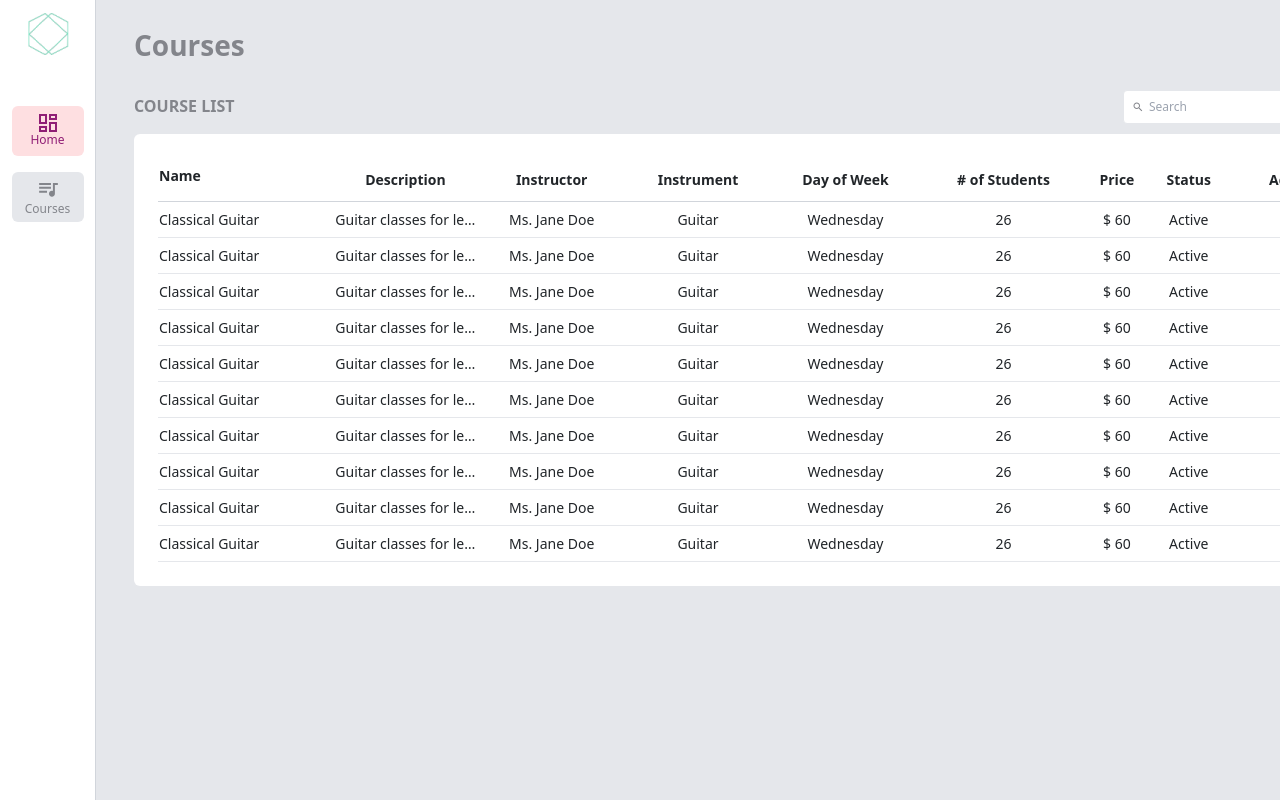
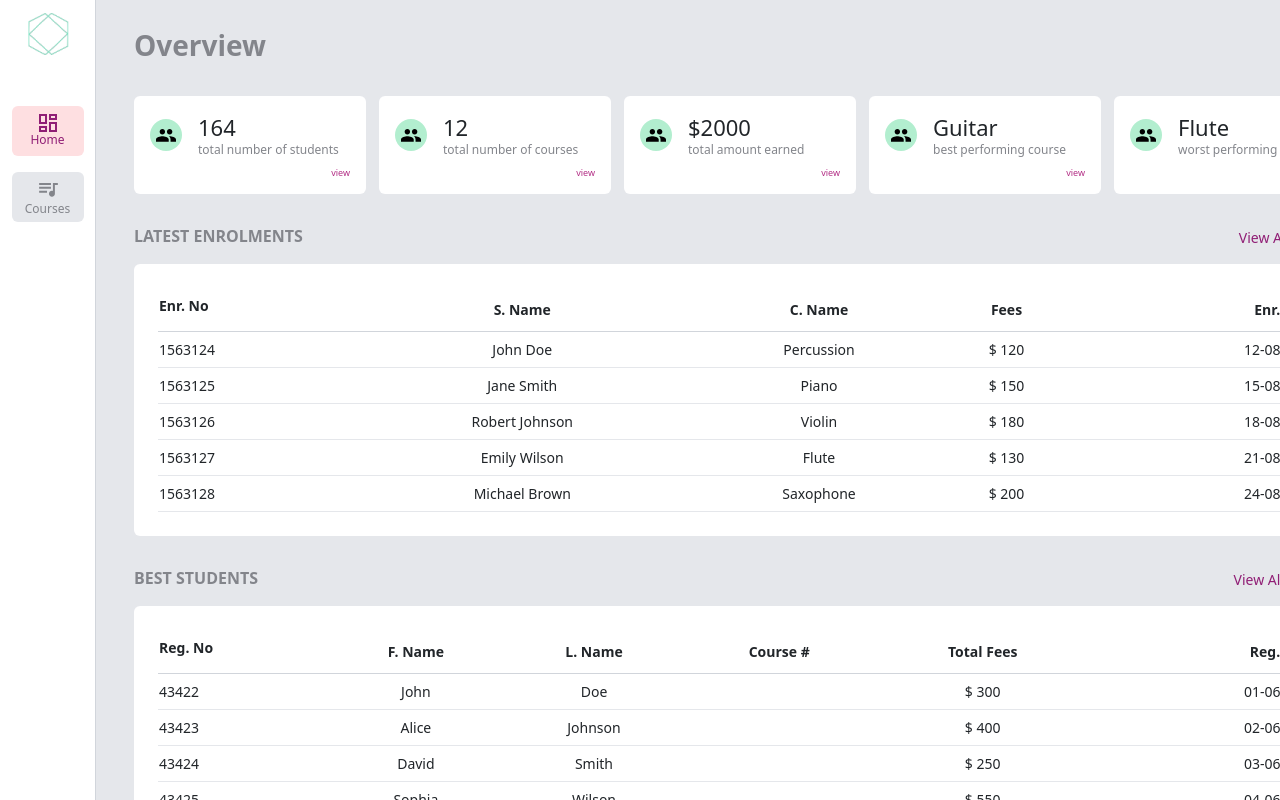
Before and after one commit to VivekGhalout/Octalogic, a React (Vite) app in the folder octalogic-app/: page / in a window 1280 px wide. Shown: the top 800 px of the page. Built offline with nearby package versions, Linux system fonts and the light colour scheme.

Commit message:
Page Togel Implimented

```diff
--- a/octalogic-app/db.json
+++ b/octalogic-app/db.json
@@ -1,185 +1,185 @@
 {
-    "Latest_enrolments" : [
+    "Latest_enrolments": [
         {
-            "enr_no" : 1563124,
-            "student_name" : "John Doe",
-            "course_name" : "Percussion",
-            "fee" : 120,
-            "enr_date" : "12-08-2023"
+            "enr_no": 1563124,
+            "student_name": "John Doe",
+            "course_name": "Percussion",
+            "fee": 120,
+            "enr_date": "12-08-2023"
         },
         {
-            "enr_no" : 1563124,
-            "student_name" : "John Doe",
-            "course_name" : "Percussion",
-            "fee" : 120,
-            "enr_date" : "12-08-2023"
+            "enr_no": 1563125,
+            "student_name": "Jane Smith",
+            "course_name": "Piano",
+            "fee": 150,
+            "enr_date": "15-08-2023"
         },
         {
-            "enr_no" : 1563124,
-            "student_name" : "John Doe",
-            "course_name" : "Percussion",
-            "fee" : 120,
-            "enr_date" : "12-08-2023"
+            "enr_no": 1563126,
+            "student_name": "Robert Johnson",
+            "course_name": "Violin",
+            "fee": 180,
+            "enr_date": "18-08-2023"
         },
         {
-            "enr_no" : 1563124,
-            "student_name" : "John Doe",
-            "course_name" : "Percussion",
-            "fee" : 120,
-            "enr_date" : "12-08-2023"
+            "enr_no": 1563127,
+            "student_name": "Emily Wilson",
+            "course_name": "Flute",
+            "fee": 130,
+            "enr_date": "21-08-2023"
         },
         {
-            "enr_no" : 1563124,
-            "student_name" : "John Doe",
-            "course_name" : "Percussion",
-            "fee" : 120,
-            "enr_date" : "12-08-2023"
+            "enr_no": 1563128,
+            "student_name": "Michael Brown",
+            "course_name": "Saxophone",
+            "fee": 200,
+            "enr_date": "24-08-2023"
         }
     ],
 
-    "Best_students" : [
+    "Best_students": [
         {
-            "reg_no" : 43422,
-            "first_name" : "John",
-            "last_name" : "Doe",
-            "counses" : 3,
-            "total_fee" : 300,
-            "reg_date" : "01-06-2023"
+            "reg_no": 43422,
+            "first_name": "John",
+            "last_name": "Doe",
+            "courses": 3,
+            "total_fee": 300,
+            "reg_date": "01-06-2023"
         },
         {
-            "reg_no" : 43422,
-            "first_name" : "John",
-            "last_name" : "Doe",
-            "counses" : 3,
-            "total_fee" : 300,
-            "reg_date" : "01-06-2023"
+            "reg_no": 43423,
+            "first_name": "Alice",
+            "last_name": "Johnson",
+            "courses": 4,
+            "total_fee": 400,
+            "reg_date": "02-06-2023"
         },
         {
-            "reg_no" : 43422,
-            "first_name" : "John",
-            "last_name" : "Doe",
-            "counses" : 3,
-            "total_fee" : 300,
-            "reg_date" : "01-06-2023"
+            "reg_no": 43424,
+            "first_name": "David",
+            "last_name": "Smith",
+            "courses": 2,
+            "total_fee": 250,
+            "reg_date": "03-06-2023"
         },
         {
-            "reg_no" : 43422,
-            "first_name" : "John",
-            "last_name" : "Doe",
-            "counses" : 3,
-            "total_fee" : 300,
-            "reg_date" : "01-06-2023"
+            "reg_no": 43425,
+            "first_name": "Sophia",
+            "last_name": "Wilson",
+            "courses": 5,
+            "total_fee": 550,
+            "reg_date": "04-06-2023"
         },
         {
-            "reg_no" : 43422,
-            "first_name" : "John",
-            "last_name" : "Doe",
-            "counses" : 3,
-            "total_fee" : 300,
-            "reg_date" : "01-06-2023"
+            "reg_no": 43426,
+            "first_name": "Oliver",
+            "last_name": "Brown",
+            "courses": 1,
+            "total_fee": 100,
+            "reg_date": "05-06-2023"
         }
     ],
 
-    "Course_list" : [
+    "Course_list": [
         {
-            "course_name" : "Classical Guitar",
-            "description" : "Guitar classes for learning guitar",
-            "instructor" : "Ms. Jane Doe",
-            "instrument" : "Guitar",
-            "day_of_week" : "Wednesday",
-            "total_students" : 26,
-            "price" : 60,
-            "status" : "Active"
+            "course_name": "Classical Guitar",
+            "description": "Guitar classes for learning classical guitar",
+            "instructor": "Mr. John Smith",
+            "instrument": "Guitar",
+            "day_of_week": "Monday",
+            "total_students": 30,
+            "price": 75,
+            "status": "Active"
         },
         {
-            "course_name" : "Classical Guitar",
-            "description" : "Guitar classes for learning guitar",
-            "instructor" : "Ms. Jane Doe",
-            "instrument" : "Guitar",
-            "day_of_week" : "Wednesday",
-            "total_students" : 26,
-            "price" : 60,
-            "status" : "Active"
+            "course_name": "Piano",
+            "description": "Piano lessons for beginners",
+            "instructor": "Ms. Alice Johnson",
+            "instrument": "Piano",
+            "day_of_week": "Tuesday",
+            "total_students": 28,
+            "price": 80,
+            "status": "Active"
         },
         {
-            "course_name" : "Classical Guitar",
-            "description" : "Guitar classes for learning guitar",
-            "instructor" : "Ms. Jane Doe",
-            "instrument" : "Guitar",
-            "day_of_week" : "Wednesday",
-            "total_students" : 26,
-            "price" : 60,
-            "status" : "Active"
+            "course_name": "Violin",
+            "description": "Violin classes for all skill levels",
+            "instructor": "Mr. Robert Davis",
+            "instrument": "Violin",
+            "day_of_week": "Wednesday",
+            "total_students": 35,
+            "price": 90,
+            "status": "Active"
         },
         {
-            "course_name" : "Classical Guitar",
-            "description" : "Guitar classes for learning guitar",
-            "instructor" : "Ms. Jane Doe",
-            "instrument" : "Guitar",
-            "day_of_week" : "Wednesday",
-            "total_students" : 26,
-            "price" : 60,
-            "status" : "Active"
+            "course_name": "Flute",
+            "description": "Flute lessons for intermediate players",
+            "instructor": "Ms. Emily Wilson",
+            "instrument": "Flute",
+            "day_of_week": "Thursday",
+            "total_students": 25,
+            "price": 70,
+            "status": "Active"
         },
         {
-            "course_name" : "Classical Guitar",
-            "description" : "Guitar classes for learning guitar",
-            "instructor" : "Ms. Jane Doe",
-            "instrument" : "Guitar",
-            "day_of_week" : "Wednesday",
-            "total_students" : 26,
-            "price" : 60,
-            "status" : "Active"
+            "course_name": "Saxophone",
+            "description": "Saxophone classes for advanced students",
+            "instructor": "Mr. Michael Brown",
+            "instrument": "Saxophone",
+            "day_of_week": "Friday",
+            "total_students": 32,
+            "price": 110,
+            "status": "Closed"
         },
         {
-            "course_name" : "Classical Guitar",
-            "description" : "Guitar classes for learning guitar",
-            "instructor" : "Ms. Jane Doe",
-            "instrument" : "Guitar",
-            "day_of_week" : "Wednesday",
-            "total_students" : 26,
-            "price" : 60,
-            "status" : "Active"
+            "course_name": "Bass Guitar",
+            "description": "Bass guitar classes for beginners",
+            "instructor": "Ms. Sarah Johnson",
+            "instrument": "Bass Guitar",
+            "day_of_week": "Saturday",
+            "total_students": 20,
+            "price": 70,
+            "status": "Closed"
         },
         {
-            "course_name" : "Classical Guitar",
-            "description" : "Guitar classes for learning guitar",
-            "instructor" : "Ms. Jane Doe",
-            "instrument" : "Guitar",
-            "day_of_week" : "Wednesday",
-            "total_students" : 26,
-            "price" : 60,
-            "status" : "Active"
+            "course_name": "Drums",
+            "description": "Drumming lessons for all ages",
+            "instructor": "Mr. William Smith",
+            "instrument": "Drums",
+            "day_of_week": "Sunday",
+            "total_students": 22,
+            "price": 80,
+            "status": "Closed"
         },
         {
-            "course_name" : "Classical Guitar",
-            "description" : "Guitar classes for learning guitar",
-            "instructor" : "Ms. Jane Doe",
-            "instrument" : "Guitar",
-            "day_of_week" : "Wednesday",
-            "total_students" : 26,
-            "price" : 60,
-            "status" : "Active"
+            "course_name": "Trumpet",
+            "description": "Trumpet classes for intermediate players",
+            "instructor": "Ms. Laura Wilson",
+            "instrument": "Trumpet",
+            "day_of_week": "Monday",
+            "total_students": 18,
+            "price": 85,
+            "status": "Archived"
         },
         {
-            "course_name" : "Classical Guitar",
-            "description" : "Guitar classes for learning guitar",
-            "instructor" : "Ms. Jane Doe",
-            "instrument" : "Guitar",
-            "day_of_week" : "Wednesday",
-            "total_students" : 26,
-            "price" : 60,
-            "status" : "Active"
+            "course_name": "Clarinet",
+            "description": "Clarinet lessons for advanced students",
+            "instructor": "Mr. Daniel Brown",
+            "instrument": "Clarinet",
+            "day_of_week": "Tuesday",
+            "total_students": 25,
+            "price": 95,
+            "status": "Archived"
         },
         {
-            "course_name" : "Classical Guitar",
-            "description" : "Guitar classes for learning guitar",
-            "instructor" : "Ms. Jane Doe",
-            "instrument" : "Guitar",
-            "day_of_week" : "Wednesday",
-            "total_students" : 26,
-            "price" : 60,
-            "status" : "Active"
+            "course_name": "Harp",
+            "description": "Harp classes for all skill levels",
+            "instructor": "Ms. Elizabeth Davis",
+            "instrument": "Harp",
+            "day_of_week": "Wednesday",
+            "total_students": 30,
+            "price": 100,
+            "status": "Archived"
         }
     ]
 }
--- a/octalogic-app/src/components/Courses.jsx
+++ b/octalogic-app/src/components/Courses.jsx
@@ -1,7 +1,9 @@
-import React from 'react'
+import React, { useState } from 'react'
 import data from '../../db.json'
 
 function Courses() {
+    const [showModal, setShowModal] = useState(false);
+
     return (
         <div className='w-[1284px] h-[1024px] border-2 px-[36px] py-[24px] gap-[32px] flex flex-col bg-[#E5E7EB]'>
             <div className='font-bold text-[28px] text-[#83858B] leading-[38.19px]'>
@@ -48,8 +50,14 @@ function Courses() {
                                         <td className='text-center'>{ele.day_of_week}</td>
                                         <td className='text-center'>{ele.total_students}</td>
                                         <td className='text-center'>$ {ele.price}</td>
-                                        <td className='text-center'>{ele.status}</td>
-                                        <td className='text-right'>adfgg</td>
+                                        <td className='text-center'>
+                                            <p className={ele.status === "Active" ? ' bg-[#CFF9DF] rounded-[4px] px-[5px] py-[4px] text-[12px]' : ele.status === "Closed" ?'px-[5px] py-[4px] bg-[#FEC0CA] rounded-[4px]' : 'px-[5px] py-[4px] bg-[#E5E7EB] rounded-[4px]'}>{ele.status}</p>
+                                        </td>
+                                        <td className='text-right'>
+                                            <svg width="45" height="16" viewBox="-20 0 5 18" fill="none" xmlns="http://www.w3.org/2000/svg">
+                                                <path d="M2.5 12C3.03043 12 3.53914 12.2107 3.91421 12.5858C4.28929 12.9609 4.5 13.4696 4.5 14C4.5 14.5304 4.28929 15.0391 3.91421 15.4142C3.53914 15.7893 3.03043 16 2.5 16C1.96957 16 1.46086 15.7893 1.08579 15.4142C0.710714 15.0391 0.5 14.5304 0.5 14C0.5 13.4696 0.710714 12.9609 1.08579 12.5858C1.46086 12.2107 1.96957 12 2.5 12ZM2.5 6C3.03043 6 3.53914 6.21071 3.91421 6.58579C4.28929 6.96086 4.5 7.46957 4.5 8C4.5 8.53043 4.28929 9.03914 3.91421 9.41421C3.53914 9.78929 3.03043 10 2.5 10C1.96957 10 1.46086 9.78929 1.08579 9.41421C0.710714 9.03914 0.5 8.53043 0.5 8C0.5 7.46957 0.710714 6.96086 1.08579 6.58579C1.46086 6.21071 1.96957 6 2.5 6ZM2.5 0C3.03043 0 3.53914 0.210714 3.91421 0.585786C4.28929 0.960859 4.5 1.46957 4.5 2C4.5 2.53043 4.28929 3.03914 3.91421 3.41421C3.53914 3.78929 3.03043 4 2.5 4C1.96957 4 1.46086 3.78929 1.08579 3.41421C0.710714 3.03914 0.5 2.53043 0.5 2C0.5 1.46957 0.710714 0.960859 1.08579 0.585786C1.46086 0.210714 1.96957 0 2.5 0Z" fill="#83858B" />
+                                            </svg>
+                                        </td>
                                     </tr>
                                 )
                             })}
@@ -57,13 +65,57 @@ function Courses() {
                     </table>
                 </div>
 
-                <button className='flex gap-[12px] px-[20px] py-[16px] top-[919px] left-[1155px] absolute bg-[#FEC0CA] rounded-[8px]'>
+                <button data-modal-target="authentication-modal" data-modal-toggle="authentication-modal" className='flex gap-[12px] px-[20px] py-[16px] top-[919px] left-[1155px] absolute bg-[#FEC0CA] rounded-[8px]' type="button" onClick={() => setShowModal(true)}>
                     <svg width="24" height="24" viewBox="0 0 24 24" fill="none" xmlns="http://www.w3.org/2000/svg">
                         <path d="M19 13H13V19H11V13H5V11H11V5H13V11H19V13Z" fill="#212529" />
                     </svg>
                     <span>Add Course</span>
                 </button>
+                {showModal ? (
+                    <>
+                        <div
+                            className="justify-center items-center flex overflow-x-hidden overflow-y-auto fixed inset-0 z-50 outline-none focus:outline-none"
+                        >
+                            <div className="relative w-auto my-6 mx-auto max-w-[495px] h-[377px]">
+                                {/*content*/}
+                                <div className="border-0 rounded-[8px] relative flex flex-col gap-[16px] w-full bg-white outline-none focus:outline-none p-[16px]">
+                                    {/*header*/}
+                                    <h3 className="text-[22px] font-normal text-[#212529] leading-[19px]">
+                                        Add Course
+                                    </h3>
 
+                                    {/*body*/}
+                                    <div className="relative flex flex-col gap-[8px]">
+                                        <input type="text" placeholder='Course Name' className='w-[463px] h-[32px] px-[8px] rounded-[4px] border border-[#E5E7EB] outline-none focus:outline-none' />
+                                        <input type="text" placeholder='Description' className='w-[463px] h-[32px] px-[8px] rounded-[4px] border border-[#E5E7EB] outline-none focus:outline-none' />
+                                        <input type="text" placeholder='Instructor' className='w-[463px] h-[32px] px-[8px] rounded-[4px] border border-[#E5E7EB] outline-none focus:outline-none' />
+                                        <input type="text" placeholder='Instrument' className='w-[463px] h-[32px] px-[8px] rounded-[4px] border border-[#E5E7EB] outline-none focus:outline-none' />
+                                        <input type="text" placeholder='Day of the week' className='w-[463px] h-[32px] px-[8px] rounded-[4px] border border-[#E5E7EB] outline-none focus:outline-none' />
+                                        <input type="text" placeholder='Price' className='w-[463px] h-[32px] px-[8px] rounded-[4px] border border-[#E5E7EB] outline-none focus:outline-none' />
+                                    </div>
+                                    {/*footer*/}
+                                    <div className="flex items-center justify-end">
+                                        <button
+                                            className="text-[#212529] background-transparent font-normal px-[16px] py-[8px] text-[14px] outline-none focus:outline-none"
+                                            type="button"
+                                            onClick={() => setShowModal(false)}
+                                        >
+                                            Cancel
+                                        </button>
+                                        <button
+                                            className="bg-[#FEC0CA] text-[#212529] font-normal text-[14px] px-[16px] py-[8px] rounded-[4px] outline-none focus:outline-none"
+                                            type="button"
+                                            onClick={() => setShowModal(false)}
+                                        >
+                                            Add Course
+                                        </button>
+                                    </div>
+                                </div>
+                            </div>
+                        </div>
+                        <div className="opacity-25 fixed inset-0 z-40 bg-black" ></div>
+                    </>
+                ) : null}
             </div>
         </div>
     )
--- a/octalogic-app/src/components/Home.jsx
+++ b/octalogic-app/src/components/Home.jsx
@@ -1,17 +1,20 @@
-import React from 'react'
+import React, { useState } from 'react'
 import Sidebar from './Sidebar'
 import Overview from './Overview'
 import Courses from './Courses'
 
 function Home() {
+    const [page, setPage] = useState("Home")
+
     return (
         <div className='flex'>
             <div>
-                <Sidebar />
+                <Sidebar page={page} setPage={setPage}/>
             </div>
             <div>
-                {/* <Overview/> */}
-                <Courses/>
+                {
+                    page === "Home" ? <Overview/> : <Courses/>
+                }
             </div>
         </div>
     )
--- a/octalogic-app/src/components/Sidebar.jsx
+++ b/octalogic-app/src/components/Sidebar.jsx
@@ -1,20 +1,20 @@
 import React from 'react'
 import Logo from '../assets/Images/Logo.png'
 
-function Sidebar() {
+function Sidebar({page, setPage}) {
     return (
         <div className='w-24 h-[64rem] border-r border-gray-300 py-2.5 px-3 flex flex-col gap-[48px] justify-center items-center'>
             <div className='w-[3rem] h-[3rem]'>
                 <img src={Logo} alt="Logo" width={"100%"} />
             </div>
             <div className='w-[72px] h-[116px] flex flex-col gap-[16px] justify-center items-center'>
-                <div className='w-[72px] h-[50px] py-[5px] flex flex-col justify-center items-center bg-[#FEDFE1] rounded-[6px]'>
+                <div className={page === "Home" ? 'bg-[#FEDFE1] w-[72px] h-[50px] py-[5px] flex flex-col justify-center items-center rounded-[6px] cursor-pointer' : 'bg-[#E5E7EB] w-[72px] h-[50px] py-[5px] flex flex-col justify-center items-center rounded-[6px] cursor-pointer'} onClick={() => {setPage("Home")}}>
                     <svg width="18" height="18" viewBox="0 0 18 18" fill="none" xmlns="http://www.w3.org/2000/svg">
                         <path d="M16 2V4H12V2H16ZM6 2V8H2V2H6ZM16 10V16H12V10H16ZM6 14V16H2V14H6ZM18 0H10V6H18V0ZM8 0H0V10H8V0ZM18 8H10V18H18V8ZM8 12H0V18H8V12Z" fill="#901E75" />
                     </svg>
                     <p className='font-normal text-xs text-[#901E75] leading-[16.37px]'>Home</p>
                 </div>
-                <div className='w-[72px] h-[50px] py-[5px] flex flex-col justify-center items-center bg-[#E5E7EB] rounded-[6px]'>
+                <div className={page === "Courses" ? 'bg-[#FEDFE1] w-[72px] h-[50px] py-[5px] flex flex-col justify-center items-center rounded-[6px] cursor-pointer' : 'bg-[#E5E7EB] w-[72px] h-[50px] py-[5px] flex flex-col justify-center items-center rounded-[6px] cursor-pointer'} onClick={() => {setPage("Courses")}}>
                     <svg width="24" height="24" viewBox="0 0 24 24" fill="none" xmlns="http://www.w3.org/2000/svg">
                         <path d="M22 6H17V14.18C16.69 14.07 16.35 14 16 14C14.34 14 13 15.34 13 17C13 18.66 14.34 20 16 20C17.66 20 19 18.66 19 17V8H22V6ZM15 6H3V8H15V6ZM15 10H3V12H15V10ZM11 14H3V16H11V14Z" fill="#83858B" />
                     </svg>
```
